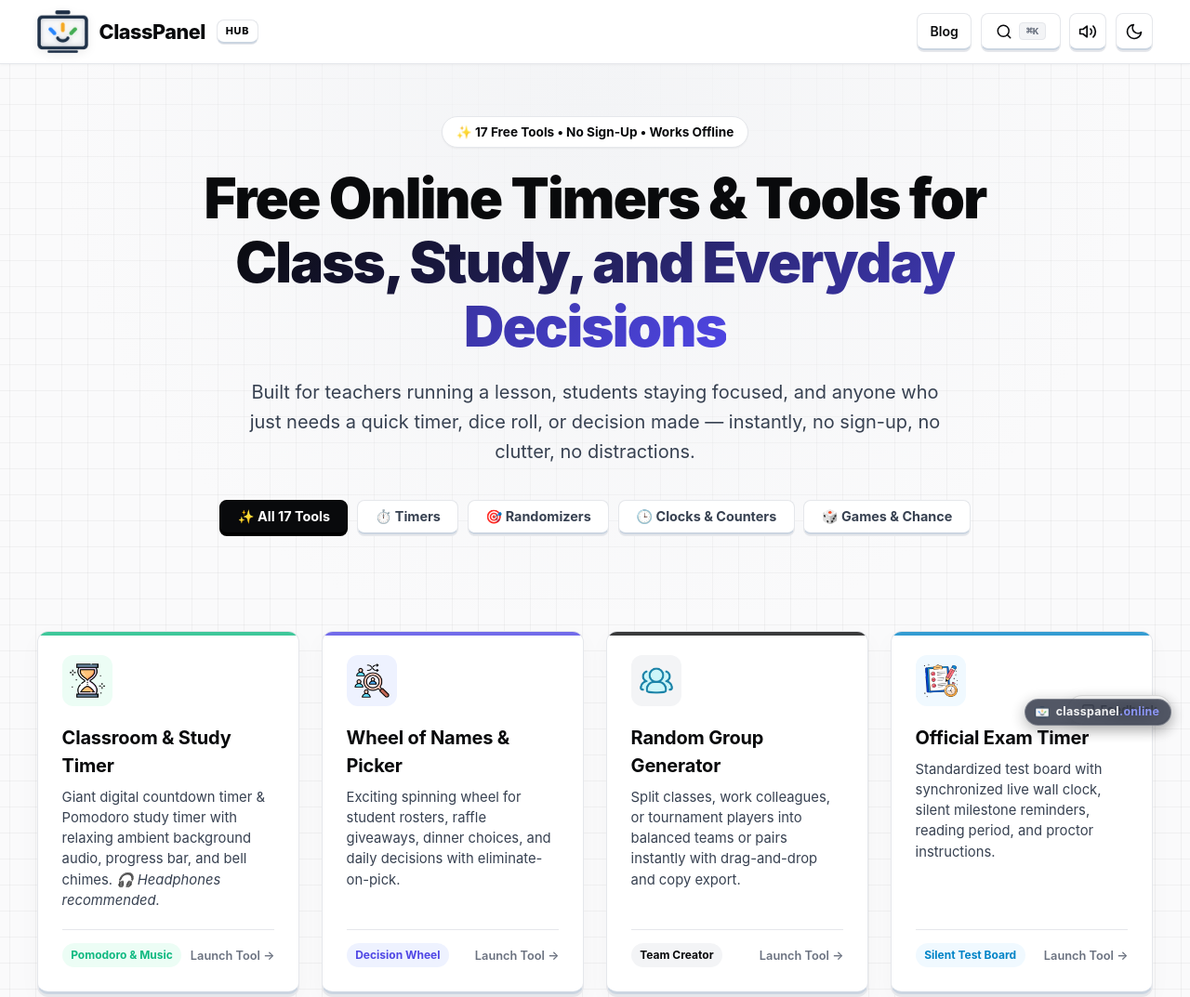
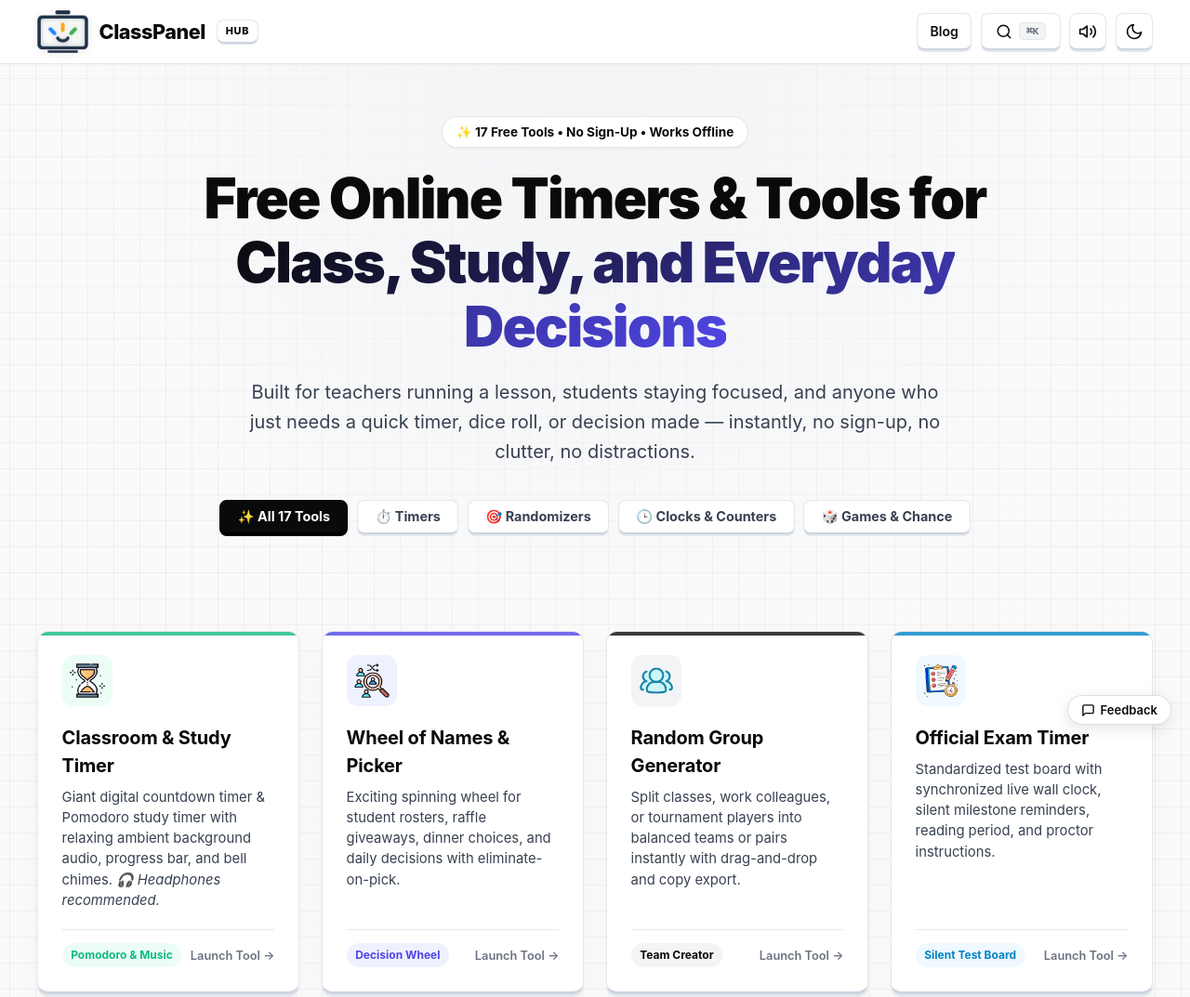
Before and after one commit to Real-Tarun/classpanel, a website: page index.html in a window 1280 px wide. Shown: the top 1073 px of the page at 93% size. Drawn offline with Linux system fonts and the light colour scheme; no server answers.

Commit message:
fix: remove classpanel.online watermark from tools and fullscreen

```diff
--- a/assets/css/main.css
+++ b/assets/css/main.css
@@ -641,76 +641,16 @@
   display: inline-flex !important;
 }
 
-/* Branding Watermark — subtle, elegant, non-distracting mini branding pill */
+/* Branding Watermark — hidden as requested */
 .projector-watermark {
-  display: inline-flex !important;
-  position: fixed !important;
-  bottom: 1.15rem !important;
-  right: 1.25rem !important;
-  z-index: 2147483647 !important;
-  align-items: center !important;
-  gap: 0.45rem !important;
-  padding: 0.35rem 0.75rem 0.35rem 0.6rem !important;
-  border-radius: 9999px !important;
-  background: rgba(15, 23, 42, 0.82) !important;
-  backdrop-filter: blur(10px) !important;
-  -webkit-backdrop-filter: blur(10px) !important;
-  border: 1px solid rgba(255, 255, 255, 0.25) !important;
-  color: rgba(255, 255, 255, 0.95) !important;
-  font-family: -apple-system, BlinkMacSystemFont, "Segoe UI", Roboto, sans-serif !important;
-  font-size: 0.78rem !important;
-  font-weight: 700 !important;
-  line-height: 1 !important;
-  letter-spacing: 0.02em !important;
-  text-decoration: none !important;
-  box-shadow: 0 4px 16px rgba(0, 0, 0, 0.35) !important;
-  transition: transform 0.4s cubic-bezier(0.16, 1, 0.3, 1), opacity 0.2s ease, background-color 0.2s ease, border-color 0.2s ease, box-shadow 0.2s ease !important;
-  user-select: none !important;
-  pointer-events: auto;
-  opacity: 0.88 !important;
-  cursor: pointer !important;
-  will-change: transform;
-}
-
-.projector-watermark:hover {
-  opacity: 1 !important;
-  background: rgba(15, 23, 42, 0.96) !important;
-  color: #FFFFFF !important;
-  border-color: rgba(255, 255, 255, 0.55) !important;
-  box-shadow: 0 6px 20px rgba(0, 0, 0, 0.45) !important;
-  text-decoration: none !important;
-}
-
-.projector-watermark img {
-  width: 16px !important;
-  height: 16px !important;
-  object-fit: contain !important;
-  border-radius: 3px !important;
-  display: block !important;
-}
-
-.projector-watermark .watermark-highlight {
-  color: #818CF8 !important;
-}
-
-@media (max-width: 600px) {
-  .projector-watermark {
-    bottom: 0.75rem !important;
-    right: 0.75rem !important;
-    font-size: 0.72rem !important;
-    padding: 0.25rem 0.55rem !important;
-  }
-}
-
-/* Ensure only one watermark displays when nested inside stage in normal mode */
-.tool-stage:not(.is-fullscreen) > .projector-watermark {
   display: none !important;
 }
 
+.tool-stage:not(.is-fullscreen) > .projector-watermark,
 .tool-stage.is-fullscreen > .projector-watermark,
 :fullscreen .tool-stage > .projector-watermark,
 .tool-stage:fullscreen > .projector-watermark {
-  display: inline-flex !important;
+  display: none !important;
 }
 
 .tool-header-bar {
--- a/assets/js/fullscreen.js
+++ b/assets/js/fullscreen.js
@@ -31,83 +31,12 @@
   }
 
   ensureWatermark() {
-    const attachDodgeBehavior = (watermark) => {
-      let isShifted = false;
-      let isMoving = false;
-      let cooldownTimer = null;
+    // Watermark temporarily removed as requested
+    document.querySelectorAll('.projector-watermark').forEach(el => el.remove());
 
-      const getShiftDistance = () => {
-        const container = watermark.parentElement;
-        const containerWidth = (!container || container === document.body)
-          ? document.documentElement.clientWidth
-          : container.clientWidth;
-        const margin = window.innerWidth <= 600 ? 12 : 20;
-        return Math.max(0, containerWidth - watermark.offsetWidth - (margin * 2));
-      };
-
-      const dodge = () => {
-        if (isMoving) return;
-        isMoving = true;
-        isShifted = !isShifted;
-
-        // Temporarily disable pointer events during slide so immediate clicks pass to buttons below
-        watermark.style.pointerEvents = 'none';
-
-        if (isShifted) {
-          const shiftDist = getShiftDistance();
-          watermark.style.transform = `translateX(-${shiftDist}px)`;
-          watermark.classList.add('is-shifted-left');
-        } else {
-          watermark.style.transform = 'translateX(0)';
-          watermark.classList.remove('is-shifted-left');
-        }
-
-        clearTimeout(cooldownTimer);
-        cooldownTimer = setTimeout(() => {
-          isMoving = false;
-          watermark.style.pointerEvents = 'auto';
-        }, 400);
-      };
-
-      watermark.addEventListener('mouseenter', dodge);
-      watermark.addEventListener('touchstart', () => dodge(), { passive: true });
-
-      window.addEventListener('resize', () => {
-        if (isShifted) {
-          const shiftDist = getShiftDistance();
-          watermark.style.transform = `translateX(-${shiftDist}px)`;
-        }
-      });
-    };
-
-    const createWatermarkEl = () => {
-      const watermark = document.createElement('a');
-      watermark.href = 'https://classpanel.online';
-      watermark.target = '_blank';
-      watermark.rel = 'noopener';
-      watermark.className = 'projector-watermark';
-      watermark.title = 'ClassPanel.online — Free Online Classroom Tools & Timers (Hover to move)';
-      watermark.innerHTML = `
-        <img src="/assets/icons/logo.png" alt="ClassPanel" width="16" height="16">
-        <span>classpanel<span class="watermark-highlight">.online</span></span>
-      `;
-      watermark.addEventListener('click', (e) => e.stopPropagation());
-      attachDodgeBehavior(watermark);
-      return watermark;
-    };
-
-    // Ensure watermark is attached to document.body
-    if (document.body && !document.body.querySelector(':scope > .projector-watermark')) {
-      document.body.appendChild(createWatermarkEl());
-    }
-
-    // Also attach to each .tool-stage so element-level fullscreen displays it
+    // Also attach to each .tool-stage so element-level fullscreen displays exit button
     const stages = document.querySelectorAll('.tool-stage');
     stages.forEach(stage => {
-      if (!stage.querySelector(':scope > .projector-watermark')) {
-        stage.appendChild(createWatermarkEl());
-      }
-
       if (!stage.querySelector('.projector-exit-floating')) {
         const exitBtn = document.createElement('button');
         exitBtn.type = 'button';
```
